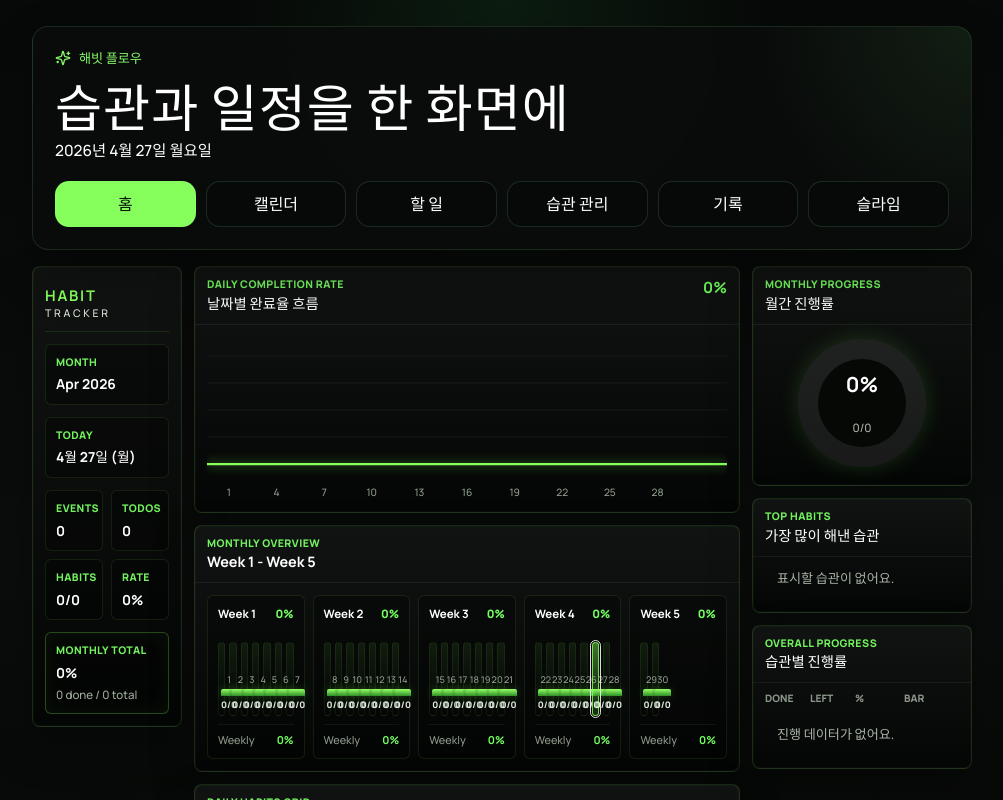
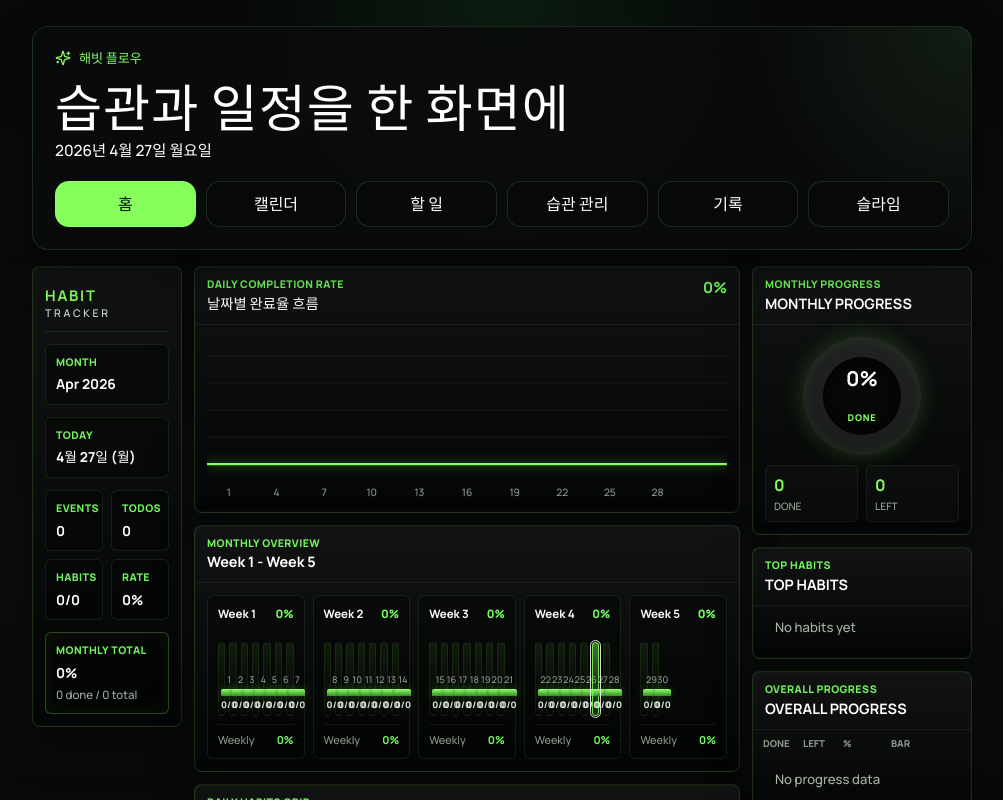
Before and after one commit to ansldk614-rgb/habit-flow, a React (Vite) app: page / in a window 1280 px wide. Shown: the top 800 px of the page, without its empty margins (138-1141 px from the left). Built offline with nearby package versions, Linux system fonts and the light colour scheme.

Commit message:
Add right progress panels

```diff
--- a/src/components/dashboard/MonthlyProgressDonut.jsx
+++ b/src/components/dashboard/MonthlyProgressDonut.jsx
@@ -1,21 +1,32 @@
 import { formatCount, formatPercent } from '../../utils/habitUtils'
 
 export default function MonthlyProgressDonut({ progress }) {
+  const done = progress?.done ?? 0
+  const total = progress?.total ?? 0
+  const left = progress?.left ?? Math.max(0, total - done)
+  const percent = progress?.percent ?? 0
+
   return (
-    <section className="dash-panel">
-      <div className="dash-panel__head">
+    <section className="dash-panel stat-panel stat-panel--donut">
+      <div className="dash-panel__head stat-panel__head">
         <div>
           <span className="dash-label">Monthly Progress</span>
-          <strong>월간 진행률</strong>
+          <strong>MONTHLY PROGRESS</strong>
         </div>
       </div>
+
       <div className="monthly-donut-wrap">
-        <div className="monthly-donut" style={{ background: `conic-gradient(#86ff5d ${progress.percent}%, rgba(255,255,255,0.08) 0)` }}>
+        <div className={`monthly-donut ${percent >= 100 ? 'monthly-donut--complete' : ''}`} style={{ background: `conic-gradient(#86ff5d ${percent}%, rgba(255,255,255,0.08) 0)` }}>
           <div>
-            <strong>{formatPercent(progress.percent)}</strong>
-            <span>{formatCount(progress.done)}/{formatCount(progress.total)}</span>
+            <strong>{formatPercent(percent)}</strong>
+            <span>DONE</span>
           </div>
         </div>
+      </div>
+
+      <div className="monthly-donut-meta">
+        <span><b>{formatCount(done)}</b> Done</span>
+        <span className={left === 0 ? 'is-clear' : ''}><b>{formatCount(left)}</b> Left</span>
       </div>
     </section>
   )
--- a/src/components/dashboard/OverallProgressPanel.jsx
+++ b/src/components/dashboard/OverallProgressPanel.jsx
@@ -1,26 +1,28 @@
 import { formatCount, formatPercent } from '../../utils/habitUtils'
 
-export default function OverallProgressPanel({ rows }) {
+export default function OverallProgressPanel({ rows = [] }) {
   return (
-    <section className="dash-panel">
-      <div className="dash-panel__head">
+    <section className="dash-panel stat-panel stat-panel--overall">
+      <div className="dash-panel__head stat-panel__head">
         <div>
           <span className="dash-label">Overall Progress</span>
-          <strong>습관별 진행률</strong>
+          <strong>OVERALL PROGRESS</strong>
         </div>
       </div>
+
       <div className="overall-progress-table">
         <div className="overall-progress-table__head">
-          <span>Done</span>
-          <span>Left</span>
+          <span>DONE</span>
+          <span>LEFT</span>
           <span>%</span>
-          <span>Bar</span>
+          <span>BAR</span>
         </div>
-        {rows.length === 0 ? <div className="dashboard-empty">진행 데이터가 없어요.</div> : rows.map((row) => (
-          <div key={row.id} className="overall-progress-row">
+
+        {rows.length === 0 ? <div className="dashboard-empty">No progress data</div> : rows.map((row) => (
+          <div key={row.id} className={`overall-progress-row ${row.percent >= 100 ? 'overall-progress-row--complete' : ''}`}>
             <span className="good">{formatCount(row.done)}</span>
-            <span className="bad">{formatCount(row.left)}</span>
-            <span>{formatPercent(row.percent)}</span>
+            <span className={row.left === 0 ? 'good' : 'bad'}>{formatCount(row.left)}</span>
+            <span className="overall-percent">{formatPercent(row.percent)}</span>
             <i><b style={{ width: formatPercent(row.percent) }} /></i>
           </div>
         ))}
--- a/src/components/dashboard/RightStatsPanel.jsx
+++ b/src/components/dashboard/RightStatsPanel.jsx
@@ -4,7 +4,7 @@ import TopHabitsPanel from './TopHabitsPanel'
 
 export default function RightStatsPanel({ monthlyProgress, topHabits, overallRows }) {
   return (
-    <div className="right-stats-panel">
+    <div className="right-stats-panel" aria-label="Monthly statistics">
       <MonthlyProgressDonut progress={monthlyProgress} />
       <TopHabitsPanel habits={topHabits} />
       <OverallProgressPanel rows={overallRows} />
--- a/src/components/dashboard/TopHabitsPanel.jsx
+++ b/src/components/dashboard/TopHabitsPanel.jsx
@@ -1,18 +1,21 @@
 import { formatCount, getHabitDisplayName, getHabitEmoji } from '../../utils/habitUtils'
 
-export default function TopHabitsPanel({ habits }) {
+export default function TopHabitsPanel({ habits = [] }) {
+  const topHabits = habits.slice(0, 8)
+
   return (
-    <section className="dash-panel">
-      <div className="dash-panel__head">
+    <section className="dash-panel stat-panel stat-panel--top">
+      <div className="dash-panel__head stat-panel__head">
         <div>
           <span className="dash-label">Top Habits</span>
-          <strong>가장 많이 해낸 습관</strong>
+          <strong>TOP HABITS</strong>
         </div>
       </div>
+
       <div className="top-habits-list">
-        {habits.length === 0 ? <div className="dashboard-empty">표시할 습관이 없어요.</div> : habits.slice(0, 8).map((habit, index) => (
-          <div key={habit.id} className="top-habit-row">
-            <span>{index + 1}</span>
+        {topHabits.length === 0 ? <div className="dashboard-empty">No habits yet</div> : topHabits.map((habit, index) => (
+          <div key={habit.id} className={`top-habit-row ${index === 0 ? 'top-habit-row--best' : ''}`}>
+            <span className="top-habit-rank">{index + 1}</span>
             <strong><span aria-hidden="true">{getHabitEmoji(habit)}</span>{getHabitDisplayName(habit)}</strong>
             <b>{formatCount(habit.done)}</b>
           </div>
--- a/src/styles.css
+++ b/src/styles.css
@@ -2471,6 +2471,10 @@ textarea {
   align-content: start;
 }
 
+.right-stats-panel {
+  grid-template-columns: minmax(0, 1fr);
+}
+
 .dash-panel {
   border: 1px solid rgba(134, 255, 93, 0.14);
   border-radius: 8px;
@@ -2939,54 +2943,101 @@ textarea {
 .monthly-donut-wrap {
   display: grid;
   place-items: center;
-  padding: 14px 12px 18px;
+  padding: 12px 12px 10px;
 }
 
 .monthly-donut {
   display: grid;
   place-items: center;
-  width: 128px;
-  height: 128px;
+  width: 118px;
+  height: 118px;
   border-radius: 999px;
-  box-shadow: 0 0 22px rgba(134, 255, 93, 0.15);
+  box-shadow:
+    0 0 22px rgba(134, 255, 93, 0.18),
+    inset 0 0 14px rgba(134, 255, 93, 0.08);
+}
+
+.monthly-donut--complete {
+  box-shadow:
+    0 0 28px rgba(134, 255, 93, 0.38),
+    0 0 48px rgba(134, 255, 93, 0.12),
+    inset 0 0 16px rgba(134, 255, 93, 0.1);
 }
 
 .monthly-donut > div {
   display: grid;
   place-items: center;
-  width: 88px;
-  height: 88px;
+  width: 78px;
+  height: 78px;
   border-radius: inherit;
   background: #060806;
+  box-shadow: inset 0 0 18px rgba(0, 0, 0, 0.8);
 }
 
 .monthly-donut strong {
   color: #ffffff;
-  font-size: 1.3rem;
+  font-size: 1.28rem;
+  line-height: 1;
 }
 
 .monthly-donut span {
-  color: #a8b2a5;
-  font-size: 0.72rem;
+  color: #86ff5d;
+  font-size: 0.58rem;
+  font-weight: 900;
+  letter-spacing: 0.08em;
+}
+
+.monthly-donut-meta {
+  display: grid;
+  grid-template-columns: repeat(2, minmax(0, 1fr));
+  gap: 8px;
+  padding: 0 12px 12px;
+}
+
+.monthly-donut-meta span {
+  display: grid;
+  gap: 2px;
+  min-height: 42px;
+  padding: 8px;
+  border: 1px solid rgba(255, 255, 255, 0.055);
+  border-radius: 5px;
+  background: rgba(255, 255, 255, 0.025);
+  color: #9da89b;
+  font-size: 0.64rem;
+  text-transform: uppercase;
+}
+
+.monthly-donut-meta b {
+  color: #86ff5d;
+  font-size: 1rem;
+}
+
+.monthly-donut-meta span:not(.is-clear):last-child b {
+  color: #ff634d;
+}
+
+.monthly-donut-meta .is-clear b {
+  color: #86ff5d;
 }
 
 .top-habits-list,
 .overall-progress-table {
-  padding: 0 12px 12px;
+  padding: 0 10px 10px;
 }
 
 .top-habit-row {
   display: grid;
-  grid-template-columns: 24px minmax(0, 1fr) 34px;
-  align-items: center;
-  gap: 8px;
-  min-height: 34px;
+  grid-template-columns: 22px minmax(0, 1fr) 34px;
+  align-items: center;
+  gap: 7px;
+  min-height: 32px;
   border-bottom: 1px solid rgba(255, 255, 255, 0.055);
 }
 
-.top-habit-row span {
+.top-habit-rank {
   color: #7f897d;
-  font-size: 0.76rem;
+  font-size: 0.72rem;
+  font-weight: 900;
 }
 
 .top-habit-row strong {
@@ -2995,44 +3046,55 @@ textarea {
   min-width: 0;
   overflow: hidden;
   color: #ffffff;
-  font-size: 0.78rem;
+  font-size: 0.76rem;
   white-space: nowrap;
   text-overflow: ellipsis;
 }
 
 .top-habit-row b {
   color: #55ef59;
+  font-size: 0.82rem;
   text-align: right;
+}
+
+.top-habit-row--best {
+  background: linear-gradient(90deg, rgba(134, 255, 93, 0.08), transparent);
+}
+
+.top-habit-row--best b,
+.top-habit-row--best strong {
+  color: #86ff5d;
 }
 
 .overall-progress-table__head,
 .overall-progress-row {
   display: grid;
-  grid-template-columns: 38px 38px 42px minmax(70px, 1fr);
-  gap: 7px;
+  grid-template-columns: 34px 34px 42px minmax(58px, 1fr);
+  gap: 6px;
   align-items: center;
 }
 
 .overall-progress-table__head {
-  min-height: 30px;
+  min-height: 28px;
   color: #8b9589;
-  font-size: 0.64rem;
+  font-size: 0.6rem;
   font-weight: 900;
   text-transform: uppercase;
 }
 
 .overall-progress-row {
-  min-height: 32px;
+  min-height: 30px;
   border-top: 1px solid rgba(255, 255, 255, 0.055);
   color: #ffffff;
-  font-size: 0.76rem;
+  font-size: 0.72rem;
+  font-weight: 800;
 }
 
 .overall-progress-row i {
   display: block;
-  height: 10px;
+  height: 9px;
   border-radius: 999px;
-  background: rgba(255, 255, 255, 0.1);
+  background: rgba(255, 255, 255, 0.09);
   overflow: hidden;
 }
 
@@ -3041,6 +3103,20 @@ textarea {
   height: 100%;
   border-radius: inherit;
   background: linear-gradient(90deg, #36d44d, #86ff5d);
+  box-shadow: 0 0 8px rgba(134, 255, 93, 0.24);
+}
+
+.overall-progress-row--complete {
+  background: linear-gradient(90deg, rgba(134, 255, 93, 0.08), transparent);
+}
+
+.overall-progress-row--complete i b {
+  background: linear-gradient(90deg, #86ff5d, #d8ffc2);
+  box-shadow: 0 0 12px rgba(134, 255, 93, 0.46);
+}
+
+.overall-percent {
+  color: #ffffff;
 }
 
 .dashboard-empty {
```
